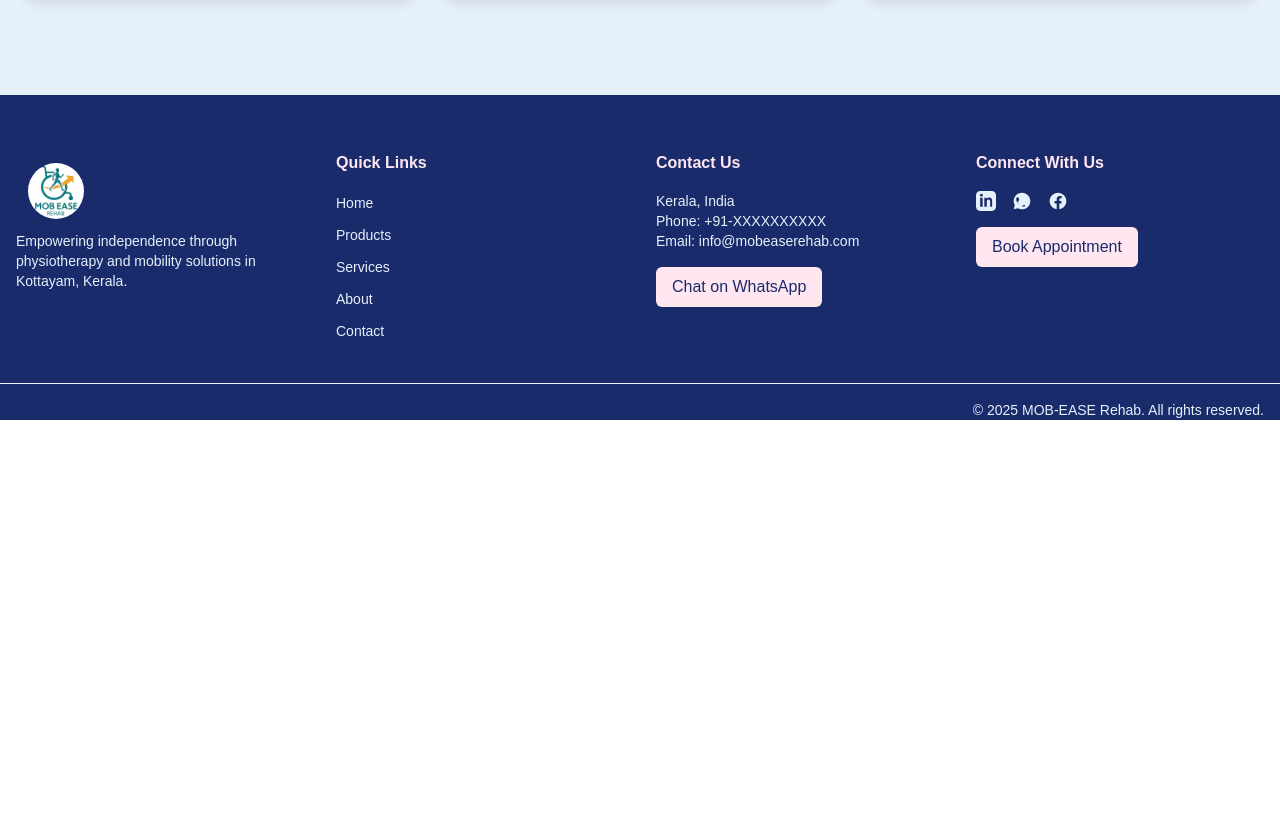
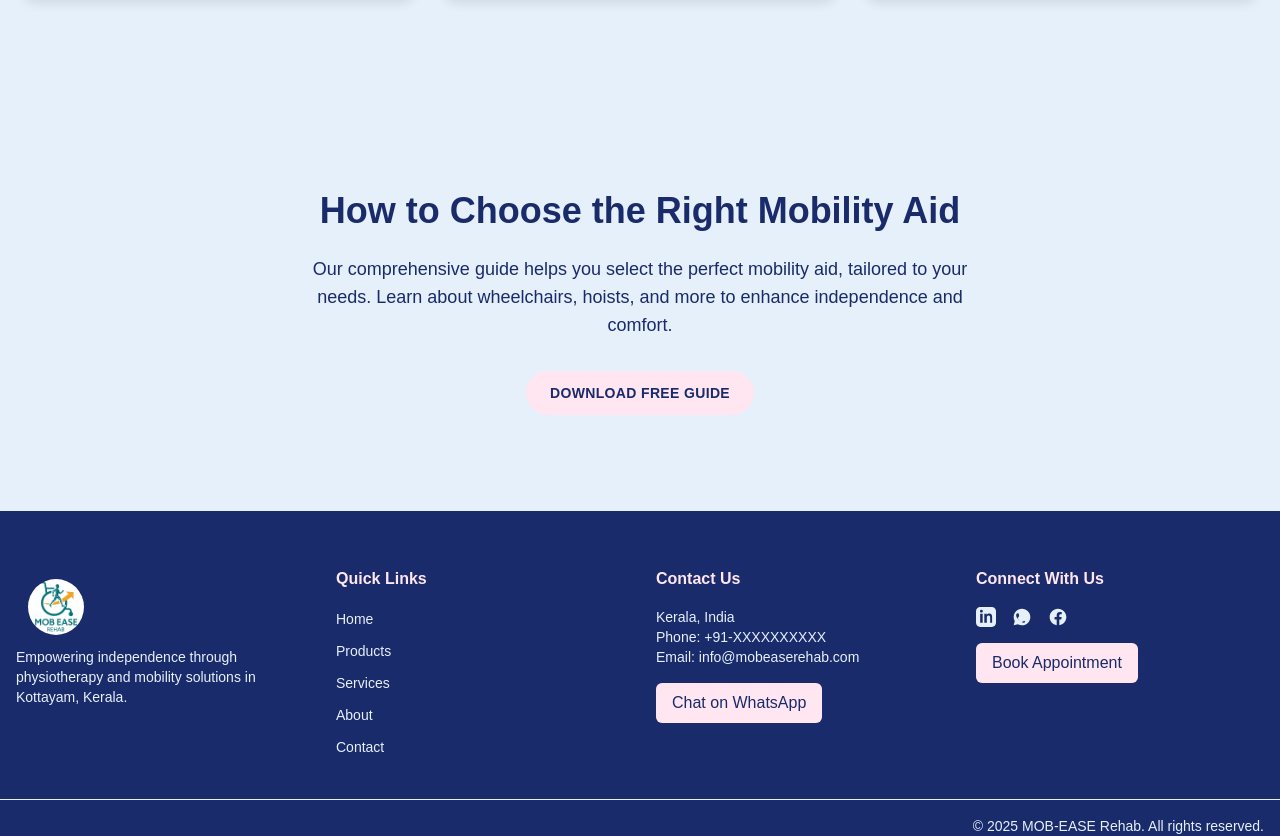
Before and after one commit to athulgopalk/mob-ease-rehab, a Next.js app: page /products in a window 1280 px wide. Shown: the part 1865-2701 px from the top of the page. Before the commit the page ends 2285 px from the top, so only its background shows below. Built offline with nearby package versions, Linux system fonts and the light colour scheme.

Commit message:
products page almost done

```diff
--- a/app/products/page.js
+++ b/app/products/page.js
@@ -1,4 +1,5 @@
 
+import MobilityGuide from "@/components/products/MobilityGuide";
 import ProductFilters from "@/components/products/ProductFilters";
 import ProductGrid from "@/components/products/ProductGrid";
 import ProductHero from "@/components/products/ProductHero";
@@ -9,6 +10,7 @@ export default function page() {
     <main>
      <ProductHero/>
     <ProductGrid/>
+    <MobilityGuide/>
     </main>
   );
 }
--- /dev/null
+++ b/components/products/MobilityGuide.js
@@ -0,0 +1,116 @@
+"use client";
+
+import { motion, useInView } from "framer-motion";
+import { useRef } from "react";
+import Head from "next/head";
+import Link from "next/link";
+
+// Pulse animation CSS
+const pulseStyles = `
+  .pulse-button::before {
+    content: '';
+    position: absolute;
+    top: 50%;
+    left: 50%;
+    width: 100%;
+    height: 100%;
+    background: rgba(255, 230, 240, 0.3);
+    border-radius: 50%;
+    transform: translate(-50%, -50%) scale(1);
+    animation: pulseEffect 2s infinite ease-out;
+    z-index: -1;
+  }
+  @keyframes pulseEffect {
+    0% { transform: translate(-50%, -50%) scale(1); opacity: 0.8; }
+    100% { transform: translate(-50%, -50%) scale(1.5); opacity: 0; }
+  }
+`;
+
+const MobilityGuide = () => {
+  const ref = useRef(null);
+  const isInView = useInView(ref, { once: true, amount: 0.2 });
+
+  // Animation variants
+  const textVariants = {
+    hidden: { opacity: 0, y: 30 },
+    visible: {
+      opacity: 1,
+      y: 0,
+      transition: { duration: 0.8, staggerChildren: 0.2 },
+    },
+  };
+  const childVariants = {
+    hidden: { opacity: 0, y: 20 },
+    visible: { opacity: 1, y: 0, transition: { duration: 0.6 } },
+  };
+  const buttonVariants = {
+    hidden: { opacity: 0, scale: 0.9 },
+    visible: { opacity: 1, scale: 1, transition: { duration: 0.6 } },
+    hover: { scale: 1.05, boxShadow: "0 0 12px rgba(255, 230, 240, 0.5)" },
+    tap: { scale: 0.95 },
+  };
+
+  return (
+    <>
+      {/* SEO Meta Tags */}
+      <Head>
+        <title>Mobility Aid Guide | MOB-EASE Rehab Kerala</title>
+        <meta
+          name="description"
+          content="Download our free guide on choosing the right mobility aid from MOB-EASE Rehab in Kerala to enhance independence and comfort."
+        />
+        <meta
+          name="keywords"
+          content="mobility aid guide Kerala, physiotherapy products Kottayam, MOB-EASE Rehab guide"
+        />
+      </Head>
+
+      <section
+        className="relative w-full py-16 md:py-24 bg-[#E6F0FA] overflow-hidden"
+        aria-label="Mobility Guide Section"
+      >
+        {/* Pulse Animation */}
+        <style>{pulseStyles}</style>
+
+        <div className="max-w-4xl mx-auto px-4 sm:px-6" ref={ref}>
+          <motion.div
+            variants={textVariants}
+            initial="hidden"
+            animate={isInView ? "visible" : "hidden"}
+            className="text-center"
+          >
+            <motion.h2
+              className="text-2xl sm:text-3xl md:text-4xl font-bold text-[#1A2B6B] mb-6"
+              variants={childVariants}
+            >
+              How to Choose the Right Mobility Aid
+            </motion.h2>
+            <motion.p
+              className="text-base sm:text-lg text-[#1A2B6B] mb-8 max-w-2xl mx-auto"
+              variants={childVariants}
+            >
+              Our comprehensive guide helps you select the perfect mobility aid,
+              tailored to your needs. Learn about wheelchairs, hoists, and more
+              to enhance independence and comfort.
+            </motion.p>
+            <motion.div variants={childVariants}>
+              <Link href="/assets/mobility-aid-guide.pdf" download>
+                <motion.button
+                  className="relative bg-[#FFE6F0] text-[#1A2B6B] px-6 py-3 rounded-full font-semibold text-sm uppercase tracking-wide hover:bg-[#1A2B6B] hover:text-[#FFFFFF] transition-all duration-300 pulse-button"
+                  variants={buttonVariants}
+                  whileHover="hover"
+                  whileTap="tap"
+                  aria-label="Download Mobility Aid Guide"
+                >
+                  Download Free Guide
+                </motion.button>
+              </Link>
+            </motion.div>
+          </motion.div>
+        </div>
+      </section>
+    </>
+  );
+};
+
+export default MobilityGuide;
```
